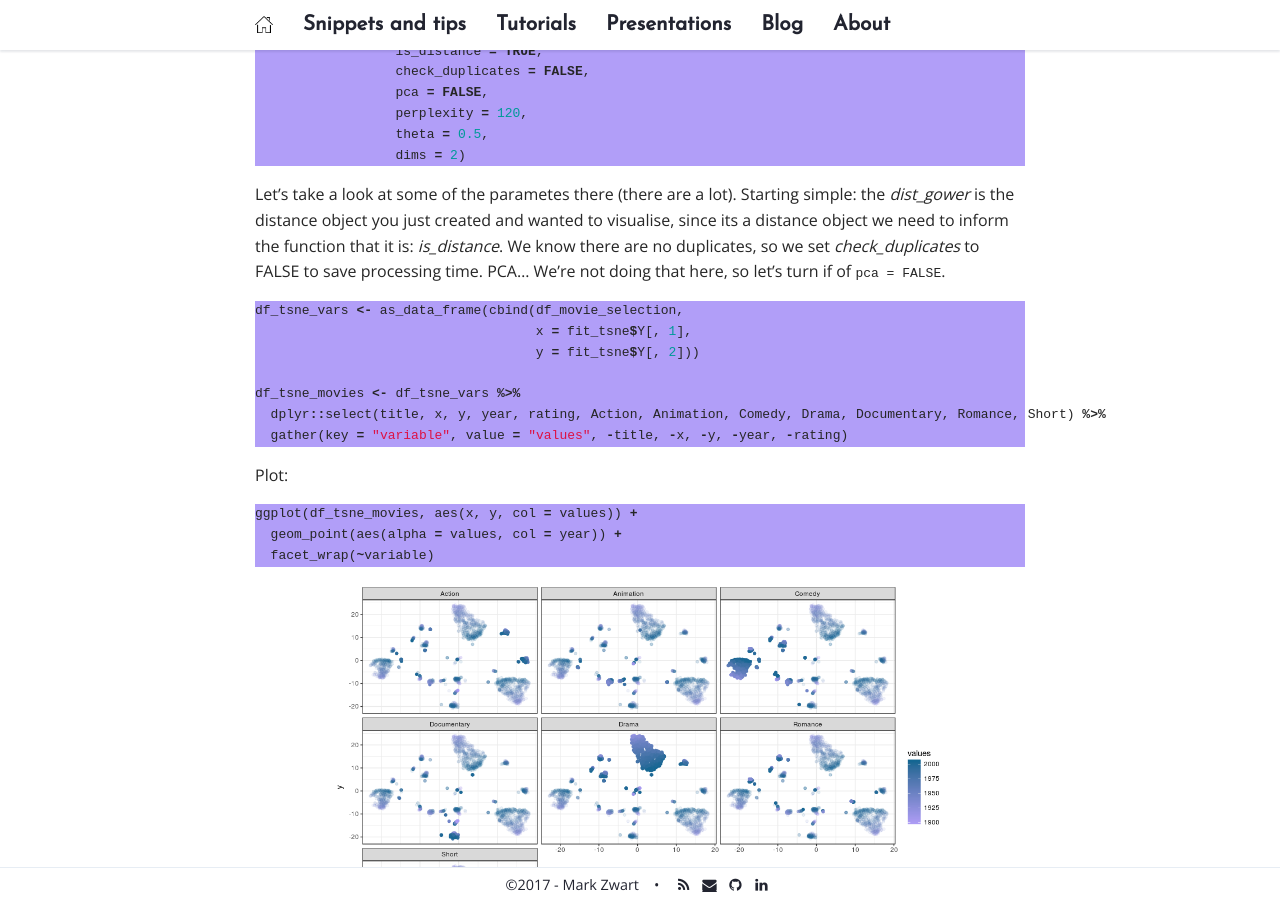
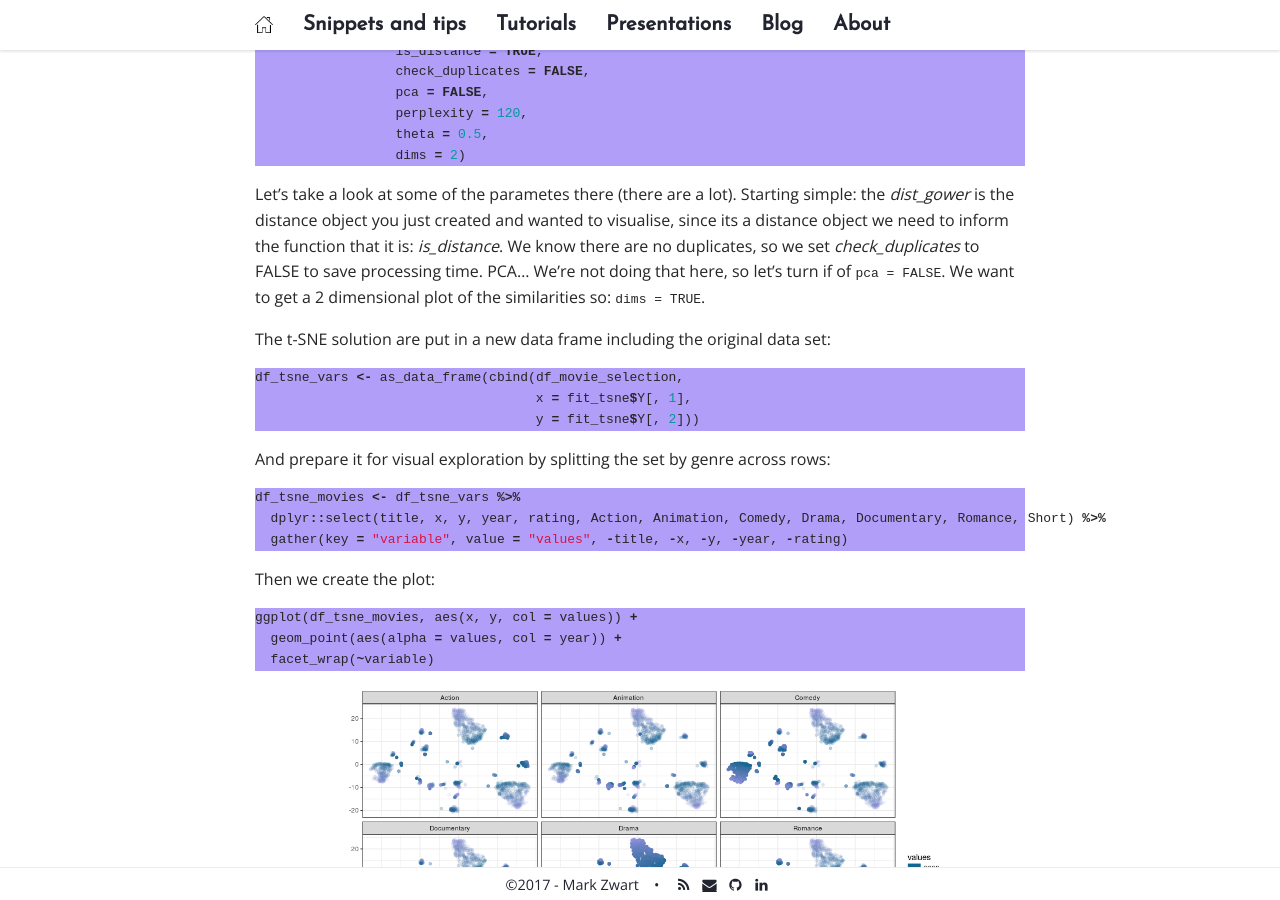
Before and after one commit to mark-me/mark-me.github.io, a Jekyll site: the page built from _pages/tutorials/distance-measures/distance-measures.md, in a window 1280 px wide and 900 px high, scrolled down 9642 px. Built offline with Jekyll 4.4.1, drawn with Linux system fonts in a browser that asks for light colours; nearby versions of some CDN libraries; comment, search, counter and statistics services are not loaded.

Commit message:
Update distance-measures.md

````diff
--- a/_pages/tutorials/distance-measures/distance-measures.md
+++ b/_pages/tutorials/distance-measures/distance-measures.md
@@ -282,17 +282,21 @@ fit_tsne <- Rtsne(dist_gower,
                   theta = 0.5,
                   dims = 2)
 ```
-Let's take a look at some of the parametes there (there are a lot). Starting simple: the _dist_gower_ is the distance object you just created and wanted to visualise, since its a distance object we need to inform the function that it is: _is_distance_. We know there are no duplicates, so we set _check_duplicates_ to FALSE to save processing time. PCA... We're not doing that here, so let's turn if of ```pca = FALSE```.
+Let's take a look at some of the parametes there (there are a lot). Starting simple: the _dist_gower_ is the distance object you just created and wanted to visualise, since its a distance object we need to inform the function that it is: _is_distance_. We know there are no duplicates, so we set _check_duplicates_ to FALSE to save processing time. PCA... We're not doing that here, so let's turn if of ```pca = FALSE```. We want to get a 2 dimensional plot of the similarities so: ```dims = TRUE```.
+
+The t-SNE solution are put in a new data frame including the original data set:
 ```r
 df_tsne_vars <- as_data_frame(cbind(df_movie_selection,
                                     x = fit_tsne$Y[, 1],
                                     y = fit_tsne$Y[, 2]))
-
+```
+And prepare it for visual exploration by splitting the set by genre across rows:
+```r
 df_tsne_movies <- df_tsne_vars %>%
   dplyr::select(title, x, y, year, rating, Action, Animation, Comedy, Drama, Documentary, Romance, Short) %>%
   gather(key = "variable", value = "values", -title, -x, -y, -year, -rating)
 ```
-Plot:
+Then we create the plot:
 ```r
 ggplot(df_tsne_movies, aes(x, y, col = values)) +
   geom_point(aes(alpha = values, col = year)) +
````
